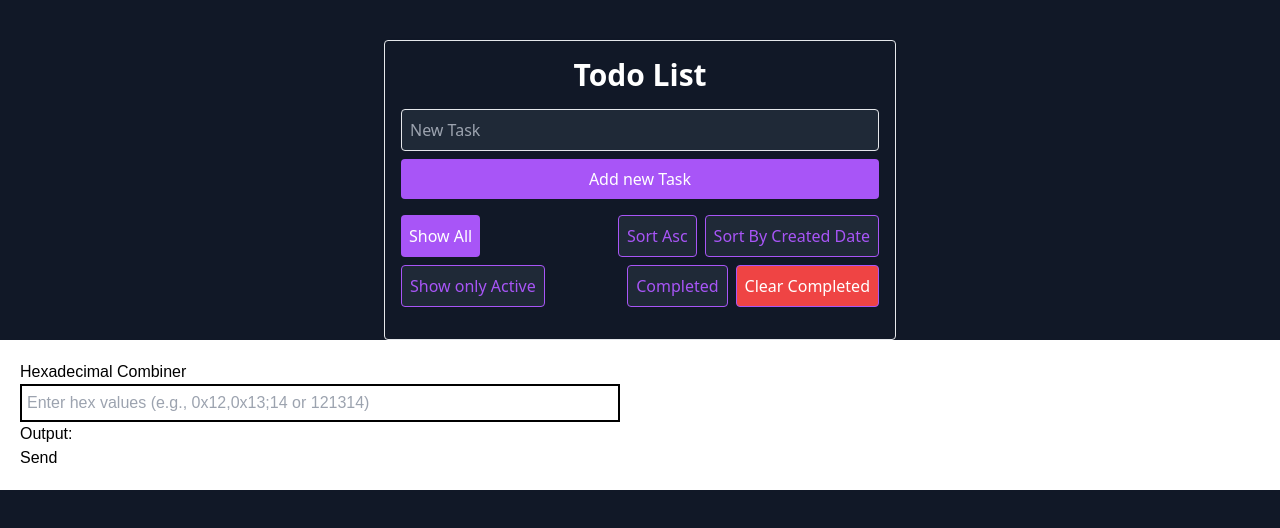
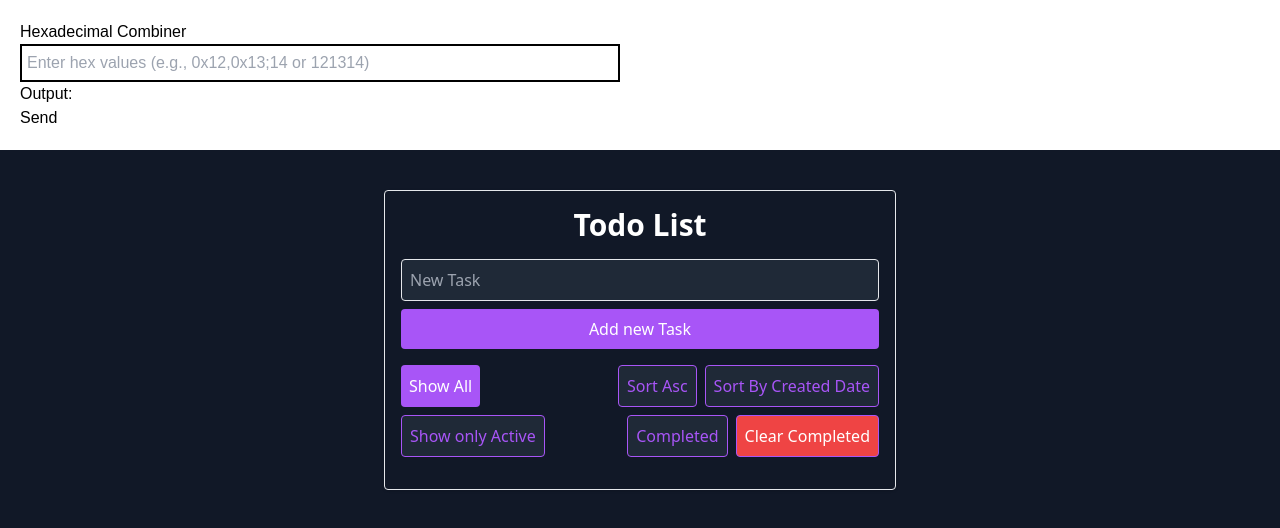
Before and after one commit to jack-geronimo/todo-app, a React (Create React App) app: page / in a window 1280 px wide. Shown: the top 528 px of the page. Built offline with nearby package versions, Linux system fonts and the light colour scheme.

Commit message:
refactor: hexCombiner component will now be placed in the upper half of the page

```diff
--- a/src/App.tsx
+++ b/src/App.tsx
@@ -5,10 +5,10 @@ import TaskList from './components/TaskList';
 const App: React.FC = () => {
     return (
         <div className="App">
-            <TaskList />
-            <div style={{backgroundColor: "white"}} >
-                <HexCombiner />
+            <div style={{backgroundColor: "white"}}>
+                <HexCombiner/>
             </div>
+            <TaskList/>
         </div>
     );
 };
```
